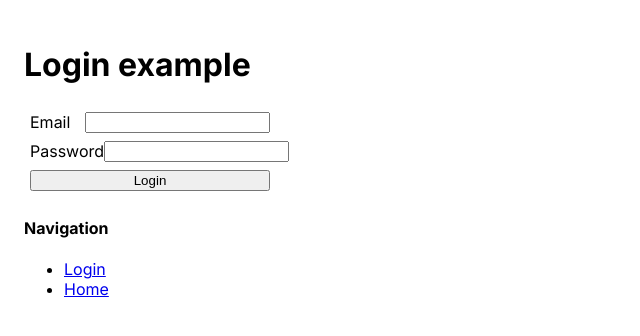
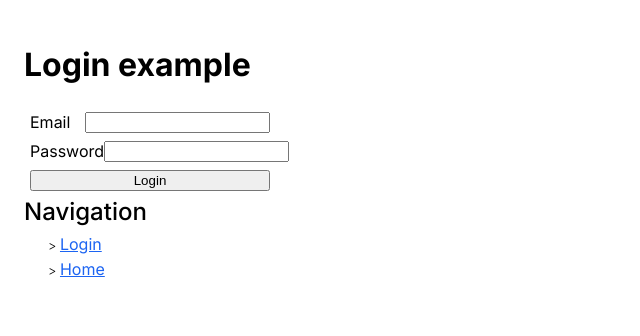
Before and after one commit to lucrnz/login-next-swr-node, a Next.js app in the folder fe/: page /login in a window 1280 px wide. Shown: the top 336 px of the page, without its empty margins (0-640 px from the left). Built offline with nearby package versions, Linux system fonts and the light colour scheme.

Commit message:
fe: change navigation styles and experience

```diff
--- /dev/null
+++ b/fe/src/components/Navigation.module.css
@@ -0,0 +1,35 @@
+.link,
+.link:visited {
+  color: #1c64f2;
+}
+
+.ul,
+.title {
+  margin: 0;
+}
+
+.title {
+  font-size: 1.5rem;
+  font-weight: 500;
+}
+
+.ul {
+  position: relative;
+  display: flex;
+  flex-direction: column;
+  list-style: none;
+  gap: 5px;
+  padding-left: 1.5rem;
+}
+
+.ul li::before {
+  content: "> ";
+  font-weight: 300;
+  font-size: 0.8rem;
+}
+
+.container {
+  display: flex;
+  flex-direction: column;
+  gap: 0.5rem;
+}
--- a/fe/src/components/Navigation.tsx
+++ b/fe/src/components/Navigation.tsx
@@ -1,21 +1,24 @@
 import Link from "next/link";
 import React from "react";
+import styles from './Navigation.module.css';
 
 type NavigationProps = {
   routes: { [route: string]: string };
 }
 
 export const Navigation: React.FC<NavigationProps> = ({ routes }) => (
-  <ul>
-    {Object.entries(routes).map(
-      ([key, value]) => <li key={key}><Link href={`/${key}`}>{value}</Link></li>)}
-  </ul>
+  <div className={styles['container']}>
+    <span className={styles['title']}>Navigation</span>
+    <ul className={styles['ul']}>
+      {Object.entries(routes).map(
+        ([key, value]) => <li key={key}> <Link className={styles['link']} href={`/${key}`}>{value}</Link></li>)}
+    </ul>
+  </div >
 );
 
-export default () => (<>
-  <h4>Navigation</h4>
+export default () => (
   <Navigation routes={{
     login: "Login",
     home: "Home"
   }} />
-</>);
+);
```
